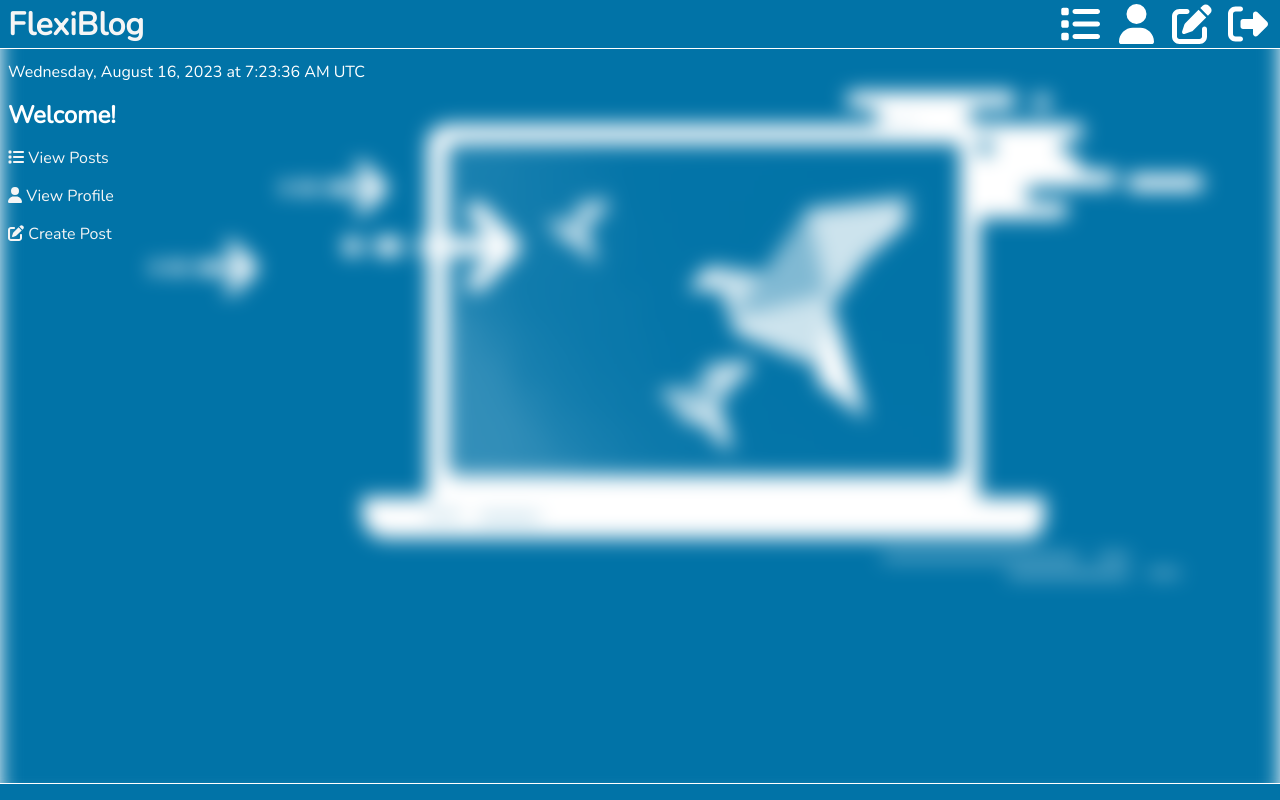
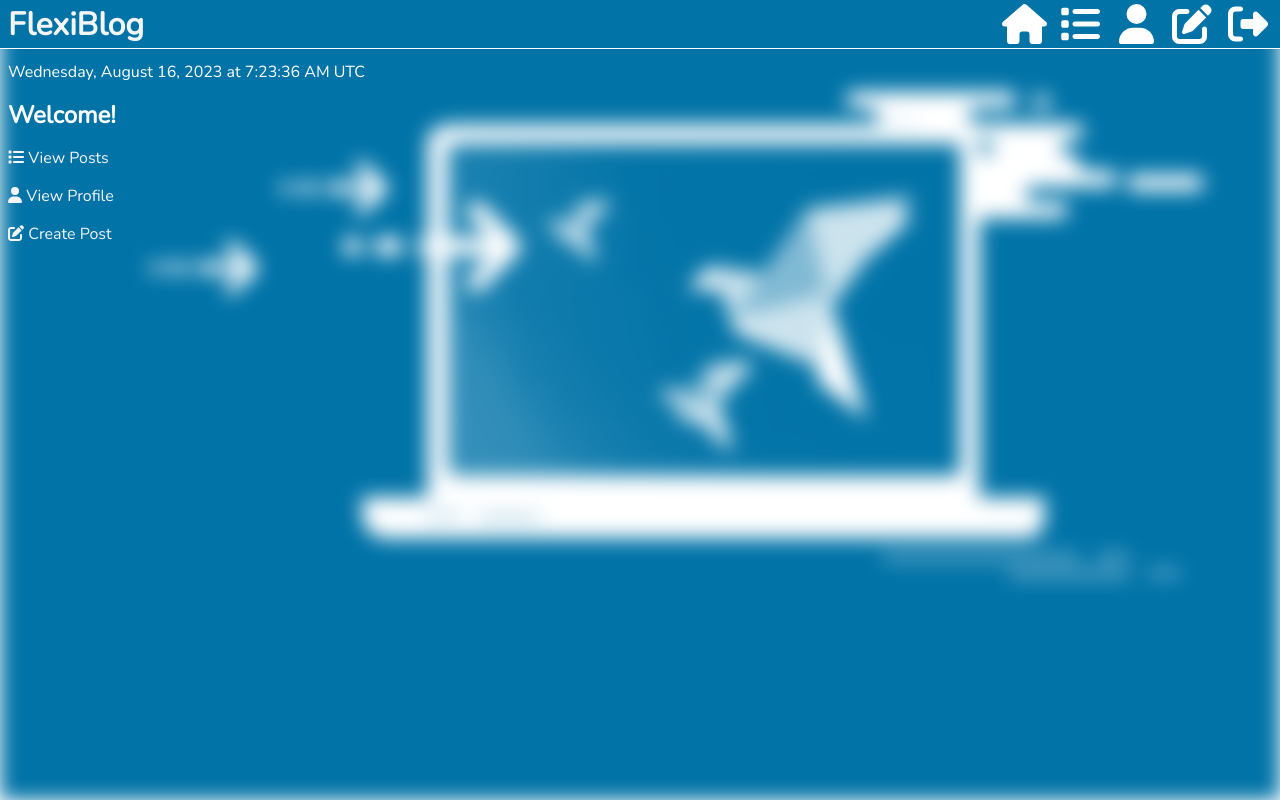
Before and after one commit to urssanjaysingh/FlexiBlog, a React (Create React App) app: page /dash in a window 1280 px wide. Built offline with nearby package versions, Linux system fonts and the light colour scheme; no server answers.

Commit message:
Finishing Touch

```diff
--- a/src/components/DashFooter.js
+++ /dev/null
@@ -1,34 +0,0 @@
-import React from 'react';
-import { FontAwesomeIcon } from "@fortawesome/react-fontawesome";
-import { faHome } from "@fortawesome/free-solid-svg-icons";
-import { useNavigate, useLocation } from 'react-router-dom';
-
-const DashFooter = () => {
-    const navigate = useNavigate();
-    const { pathname } = useLocation();
-
-    const onGoHomeClicked = () => navigate('/dash');
-
-    let goHomeButton = null;
-    if (pathname !== '/dash') {
-        goHomeButton = (
-            <button
-                className="dash-footer__button icon-button"
-                title="Home"
-                onClick={onGoHomeClicked}
-            >
-                <FontAwesomeIcon icon={faHome} />
-            </button>
-        );
-    }
-
-    const content = (
-        <footer className="dash-footer">
-            {goHomeButton}
-        </footer>
-    );
-
-    return content;
-};
-
-export default DashFooter;
--- a/src/components/DashHeader.js
+++ b/src/components/DashHeader.js
@@ -1,6 +1,6 @@
 import { useEffect } from 'react';
 import { FontAwesomeIcon } from '@fortawesome/react-fontawesome';
-import { faRightFromBracket, faUser, faEdit, faList } from "@fortawesome/free-solid-svg-icons"; // Import the icons for the buttons
+import { faRightFromBracket, faHome, faUser, faEdit, faList } from "@fortawesome/free-solid-svg-icons"; // Import the icons for the buttons
 import { useNavigate, Link } from 'react-router-dom';
 import PulseLoader from 'react-spinners/PulseLoader';
 import { useSendLogoutMutation } from '../features/auth/authApiSlice';
@@ -25,6 +25,14 @@ const DashHeader = () => {
     if (isLoading) return <PulseLoader color={"#FFF"} />;
 
     if (isError) return <p>Error: {error.data?.message}</p>;
+
+    const homeButton = (
+        <Link to="/dash">
+            <button className="icon-button" title="Dashboard Home">
+                <FontAwesomeIcon icon={faHome} />
+            </button>
+        </Link>
+    );
 
     const postListButton = (
         <Link to={`/dash/post/user/${userId}`}>
@@ -67,6 +75,7 @@ const DashHeader = () => {
                     <h1 className="dash-header__title">FlexiBlog</h1>
                 </Link>
                 <nav className="dash-header__nav">
+                    {homeButton}
                     {postListButton}
                     {profileButton}
                     {createPostButton}
--- a/src/components/DashLayout.js
+++ b/src/components/DashLayout.js
@@ -1,6 +1,5 @@
 import { Outlet } from 'react-router-dom'
 import DashHeader from './DashHeader'
-import DashFooter from './DashFooter'
 
 const DashLayout = () => {
     return (
@@ -9,7 +8,6 @@ const DashLayout = () => {
             <div className="dash-container">
                 <Outlet />
             </div>
-            <DashFooter />
         </>
     )
 }
```
